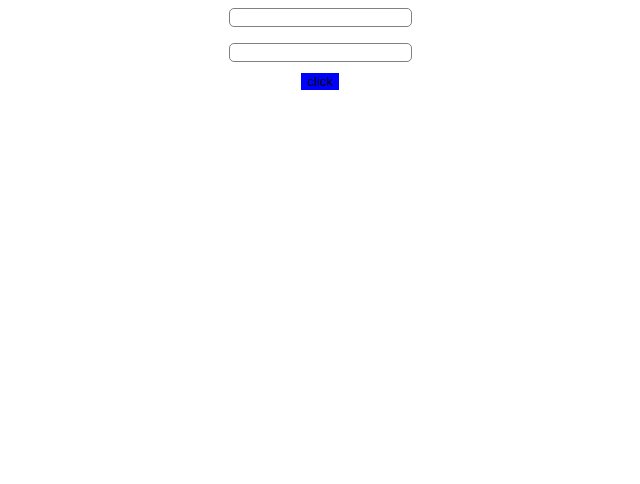
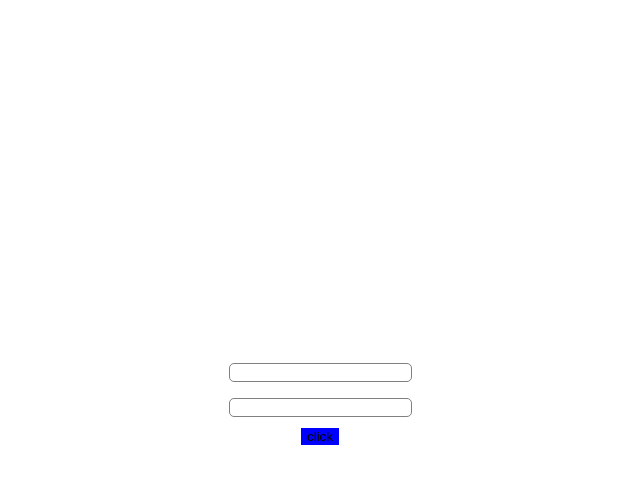
Before and after one commit to koodibril/matcha, a React (Create React App) app in the folder app/: page /auth/login in a window 1280 px wide. Shown: the top 484 px of the page, without its empty margins (320-960 px from the left). Built offline with nearby package versions, Linux system fonts and the light colour scheme.

Commit message:
improve: deleted app.css and added #root to index.css

```diff
--- a/app/src/App.css
+++ /dev/null
@@ -1,4 +0,0 @@
-#root {
-  width: 100%;
-  height: 100%;
-}
--- a/app/src/App.tsx
+++ b/app/src/App.tsx
@@ -6,7 +6,6 @@ import configure from './store/configure';
 import i18n from './utils/i18n/i18n';
 
 import Routes from './App.route';
-import './App.css';
 
 export const store = configure();
 
--- a/app/src/index.css
+++ b/app/src/index.css
@@ -11,3 +11,8 @@ code {
   font-family: source-code-pro, Menlo, Monaco, Consolas, 'Courier New',
     monospace;
 }
+
+#root {
+  width: 100vw;
+  height: 100vh;
+}
```
